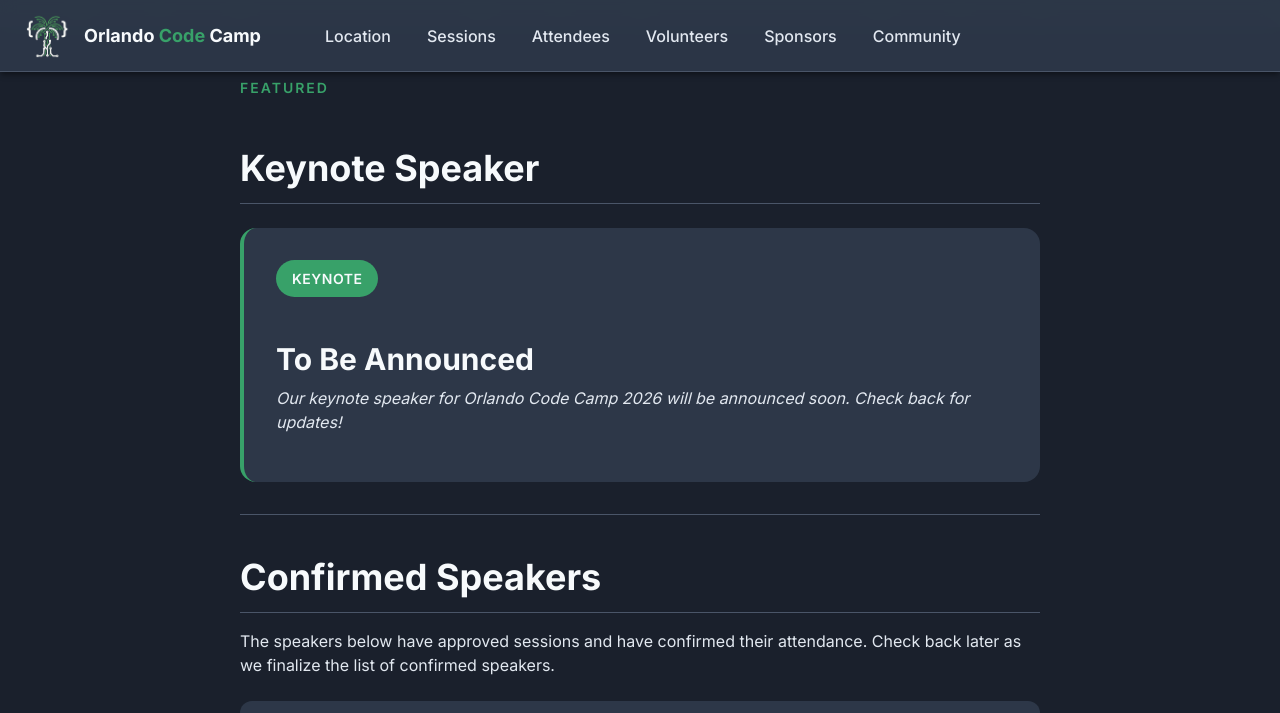
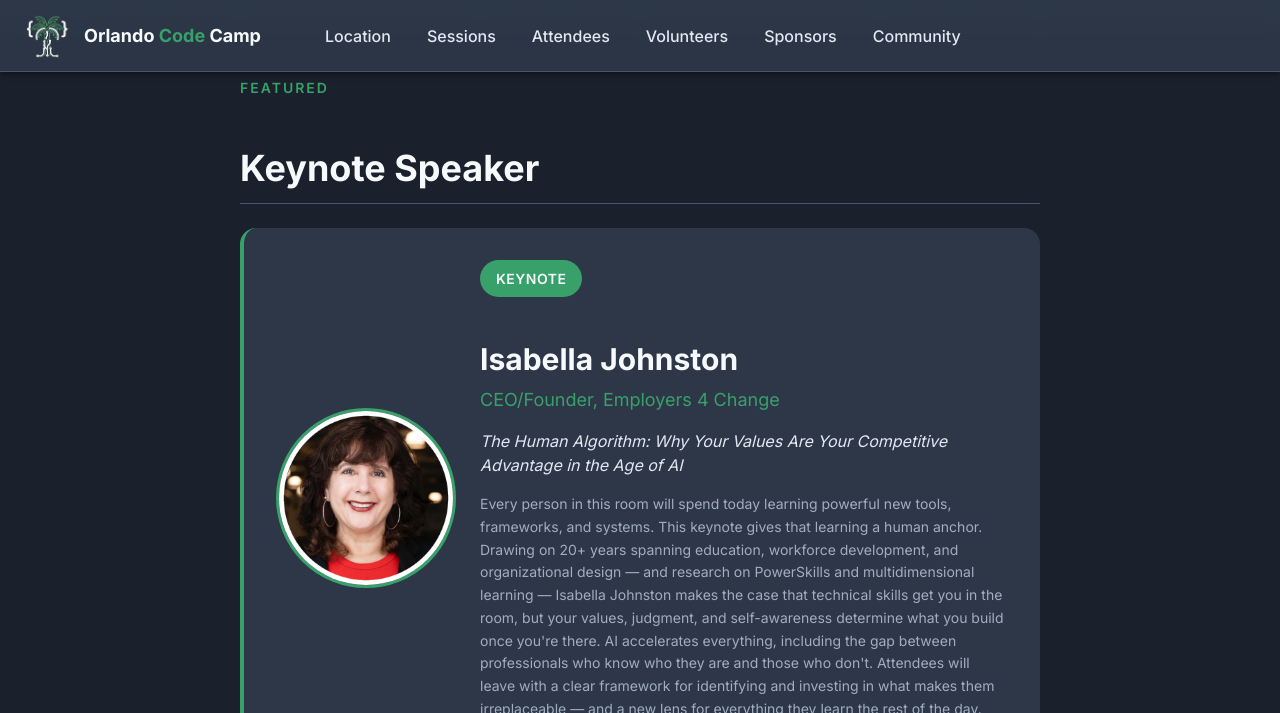
Before and after one commit to Orlando-Codecamp/orlandocodecamp.github.io, a Jekyll site: the page built from speakers.md, in a window 1280 px wide and 1400 px high, scrolled down 251 px, cut to the strip 0-713 px from the top of the window. Built offline with Jekyll 4.4.1, drawn with Linux system fonts in a browser that asks for light colours.

Commit message:
feat: Add Isabella Johnston as keynote speaker
Add keynote speaker details including photo, bio, and talk title
"The Human Algorithm: Why Your Values Are Your Competitive Advantage
in the Age of AI" for Orlando Code Camp 2026.

```diff
--- a/_sass/redesign/main.scss
+++ b/_sass/redesign/main.scss
@@ -575,7 +575,7 @@
     width: 150px;
     height: 150px;
     border-radius: var(--radius-full);
-    object-fit: cover;
+    overflow: hidden;
     flex-shrink: 0;
     border: 3px solid var(--color-accent-primary);
     margin: 0 auto;
@@ -584,6 +584,12 @@
       width: 180px;
       height: 180px;
       margin: 0;
+    }
+
+    img {
+      width: 100%;
+      height: 100%;
+      object-fit: cover;
     }
   }
 
@@ -619,6 +625,13 @@
   .keynote-topic {
     color: var(--color-text-secondary);
     font-style: italic;
+  }
+
+  .keynote-description {
+    color: var(--color-text-muted);
+    font-size: var(--font-size-sm);
+    line-height: var(--line-height-relaxed);
+    margin-top: var(--spacing-4);
   }
 }
 
--- a/speakers.md
+++ b/speakers.md
@@ -14,10 +14,15 @@
   </div>
 
   <div class="keynote-card">
+    <div class="keynote-image">
+      <img src="{{ '/assets/img/photos/isabella-johnston.png' | relative_url }}" alt="Isabella Johnston">
+    </div>
     <div class="keynote-content">
       <span class="badge badge-accent badge-lg keynote-badge">Keynote</span>
-      <h3 class="keynote-name">To Be Announced</h3>
-      <p class="keynote-topic">Our keynote speaker for Orlando Code Camp 2026 will be announced soon. Check back for updates!</p>
+      <h3 class="keynote-name">Isabella Johnston</h3>
+      <p class="keynote-title">CEO/Founder, Employers 4 Change</p>
+      <p class="keynote-topic">The Human Algorithm: Why Your Values Are Your Competitive Advantage in the Age of AI</p>
+      <p class="keynote-description">Every person in this room will spend today learning powerful new tools, frameworks, and systems. This keynote gives that learning a human anchor. Drawing on 20+ years spanning education, workforce development, and organizational design — and research on PowerSkills and multidimensional learning — Isabella Johnston makes the case that technical skills get you in the room, but your values, judgment, and self-awareness determine what you build once you're there. AI accelerates everything, including the gap between professionals who know who they are and those who don't. Attendees will leave with a clear framework for identifying and investing in what makes them irreplaceable — and a new lens for everything they learn the rest of the day.</p>
     </div>
   </div>
 </section>
```
Also changed, not shown: _includes/keynote-highlight-section.html (+6 -2 lines), assets/img/photos/isabella-johnston.png (added).
